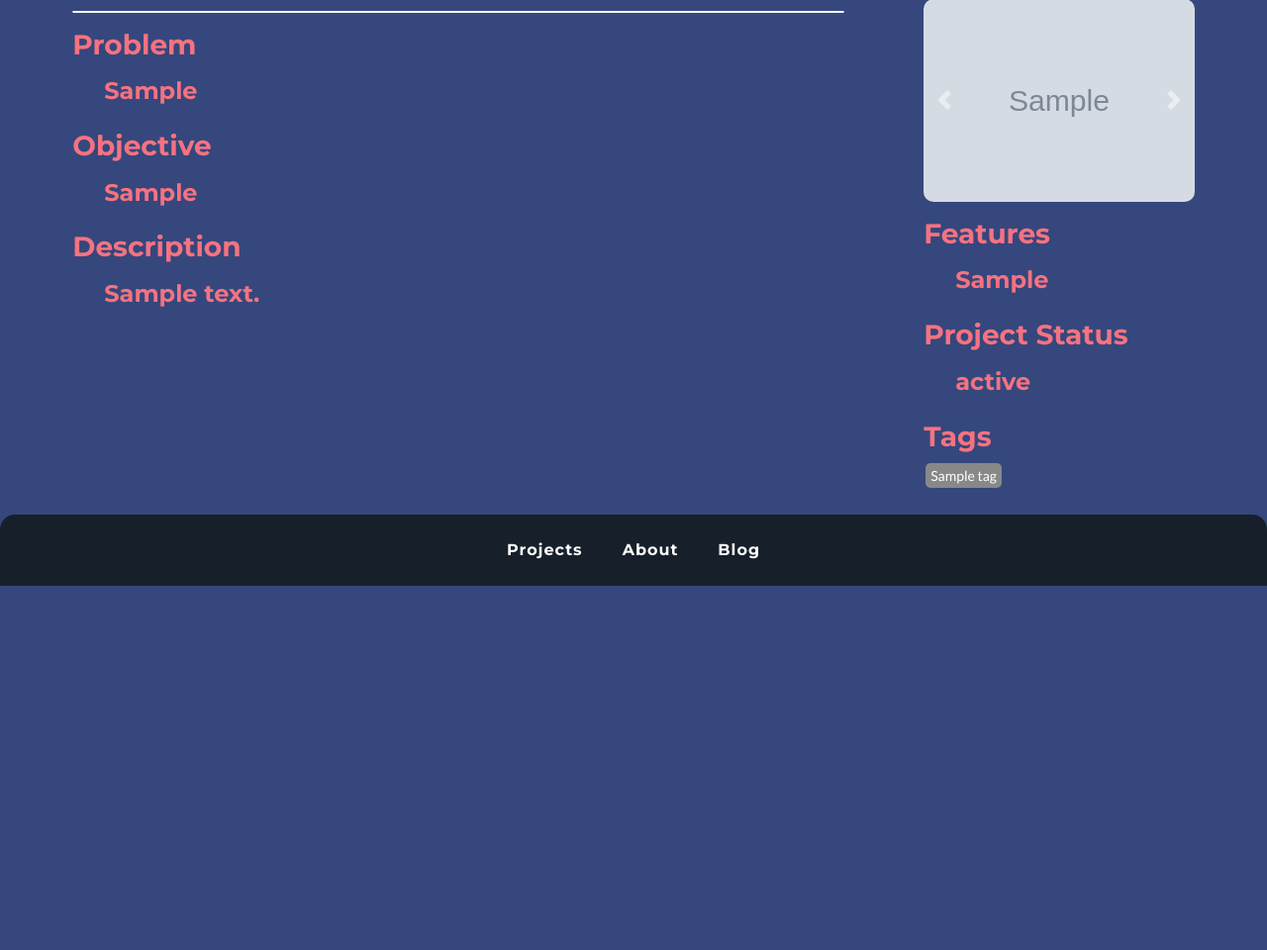
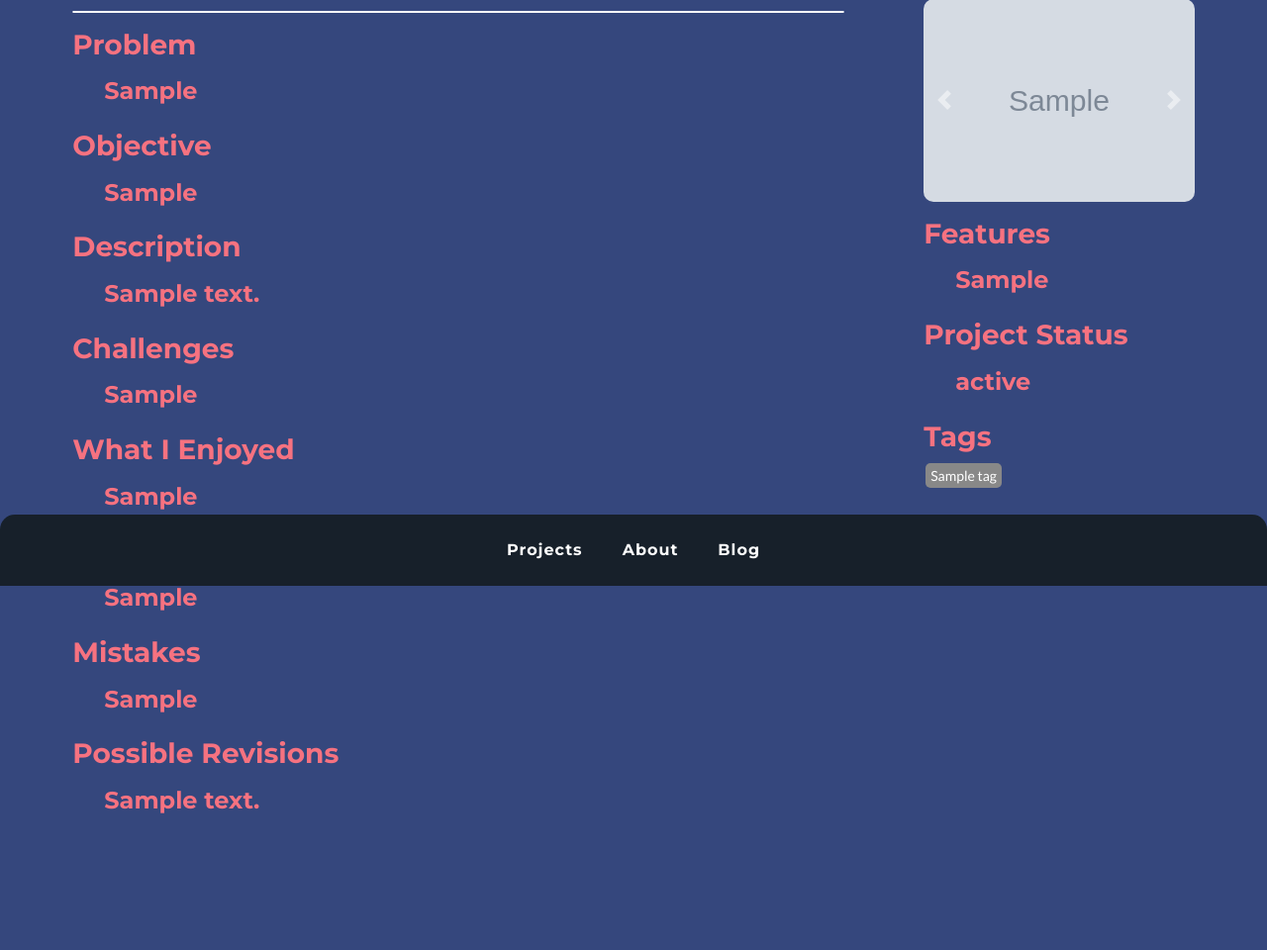
Before and after one commit to jkane002/jkane002_v2, a Django app: a page that uses base/templates/base/projectpost.html in a window 1280 px wide. Shown: the part 208-1168 px from the top of the page at 99% size. Before the commit the page ends 800 px from the top, so only its background shows below. Run offline with Django 3.2, Linux system fonts and the light colour scheme; tables that the repository leaves empty hold one stand-in row (values such as "Sample post"); grey boxes marked "Sample" are stand-in pictures; some libraries are stand-ins or nearby versions.

Commit message:
Added more project post details to model

```diff
--- a/base/models.py
+++ b/base/models.py
@@ -24,22 +24,30 @@
 class ProjectPost(models.Model):
     '''Fields for a single portfolio post'''
 
-    # Facade
+    # Thumbnail
     title = models.CharField(max_length=200, blank=False)
     sub_heading = models.CharField(max_length=150, null=True, blank=False)
     thumbnail = models.ImageField(null=True, blank=True, upload_to="images", default="images/placeholder.png")
+
     active = models.BooleanField(default=False)
     slug = models.SlugField(null=True, blank=True)
 
-    # Project Post Details (DetailView?)
+    # Project Post Details
     start_date = models.DateField(null=True, blank=False)
     end_date = models.DateField(null=True, blank=True)
-    github_link = models.URLField(max_length=200, null=True, blank=True)
-    web_link = models.URLField(max_length=200, null=True, blank=True)
-    image = models.ImageField(null=True, blank=True, upload_to="images")
+
     problem = models.TextField(null=True, blank=True)
     objective = models.TextField(null=True, blank=True)
     description = models.TextField(null=True, blank=True)
+    challenge = models.TextField(null=True, blank=True)
+    mistake = models.TextField(null=True, blank=True)
+    enjoyed = models.TextField(null=True, blank=True)
+    leadership = models.TextField(null=True, blank=True)
+    possible_revisions = models.TextField(null=True, blank=True)
+
+    # Side Bar
+    github_link = models.URLField(max_length=200, null=True, blank=True)
+    web_link = models.URLField(max_length=200, null=True, blank=True)
     features = models.TextField(null=True, blank=True)
     project_status = models.ManyToManyField(ProjectStatus, blank=False)
     tags = models.ManyToManyField(Tag, blank=False)
--- a/base/templates/base/projectpost.html
+++ b/base/templates/base/projectpost.html
@@ -31,6 +31,28 @@
             <!-- Description -->
             <h3 class="mt-3">Description </h3>
             <h4> {{post.description | linebreaks}}</h4>
+
+            <!-- Challenges -->
+            <h3 class="mt-3">Challenges </h3>
+            <h4> {{post.challenge | linebreaks}}</h4>
+
+            <!-- Enjoyed -->
+            <h3 class="mt-3">What I Enjoyed </h3>
+            <h4> {{post.enjoyed | linebreaks}}</h4>
+
+            <!-- Leadership -->
+            {%  if post.leadership is not None %}
+            <h3 class="mt-3">Leadership </h3>
+            <h4> {{post.leadership | linebreaks}}</h4>
+            {% endif %}
+
+            <!-- Mistakes -->
+            <h3 class="mt-3">Mistakes </h3>
+            <h4> {{post.mistake | linebreaks}}</h4>
+
+            <!-- Possible revisions -->
+            <h3 class="mt-3">Possible Revisions </h3>
+            <h4> {{post.possible_revisions | linebreaks}}</h4>
 
         </div>
 
```
Also changed, not shown: base/migrations/0015_auto_20201227_1858.py (added).
